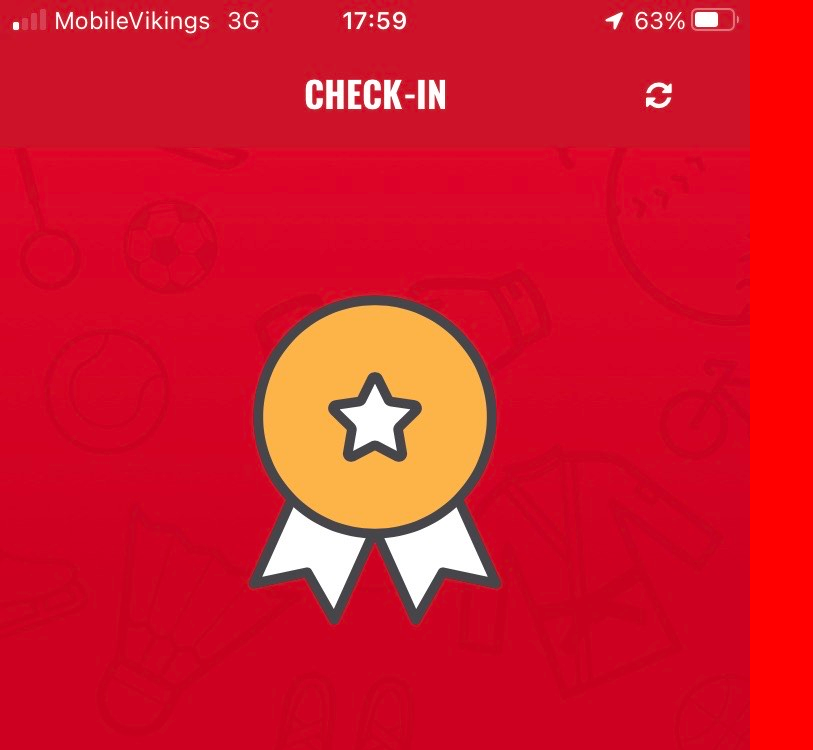
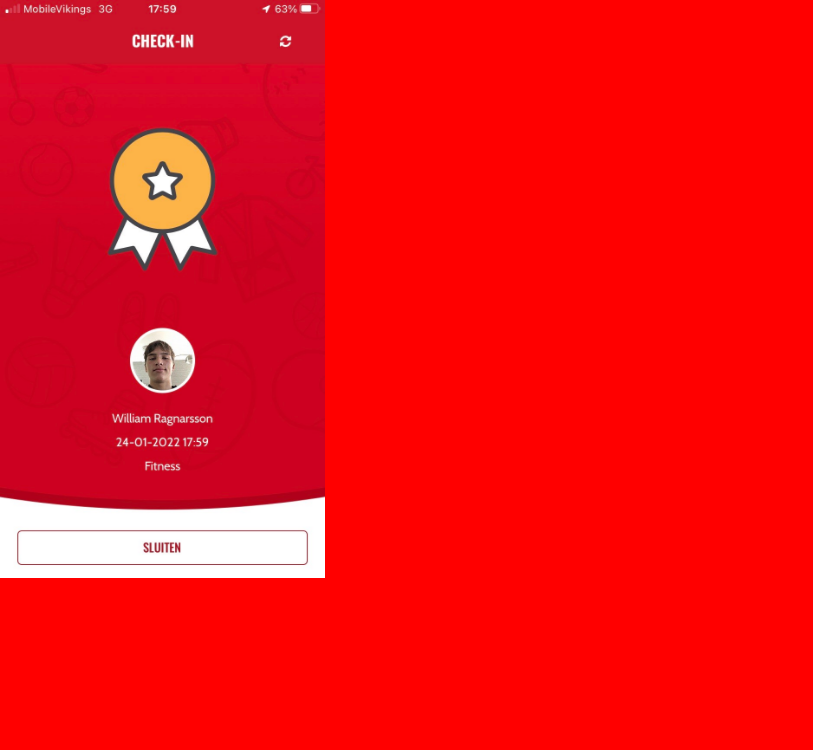
Before and after one commit to williamopmie/snstest.github.io, a plain HTML site: page index.html in a window 1280 px wide. Shown: the top 750 px of the page, without its empty margins (0-813 px from the left). Drawn offline with Linux system fonts and the light colour scheme.

Commit message:
Update index.html

```diff
--- a/index.html
+++ b/index.html
@@ -8,7 +8,7 @@
     <link rel="stylesheet" href="app.css">
 </head>
 <body>
-    <img width="750px" src="snsFoto.jpeg" alt="snsFoto">
+    <img width="325px" src="snsFoto.jpeg" alt="snsFoto">
     <div>
         LOL
     </div>
```
